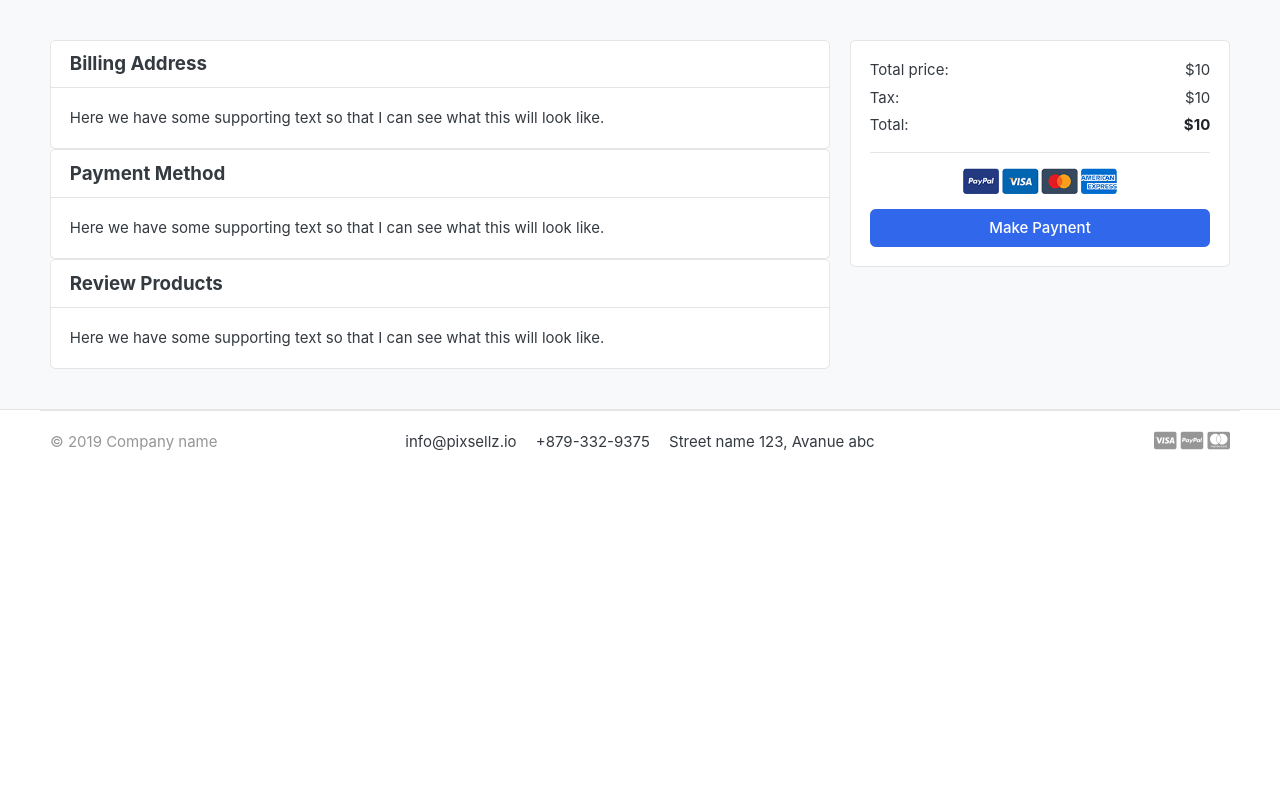
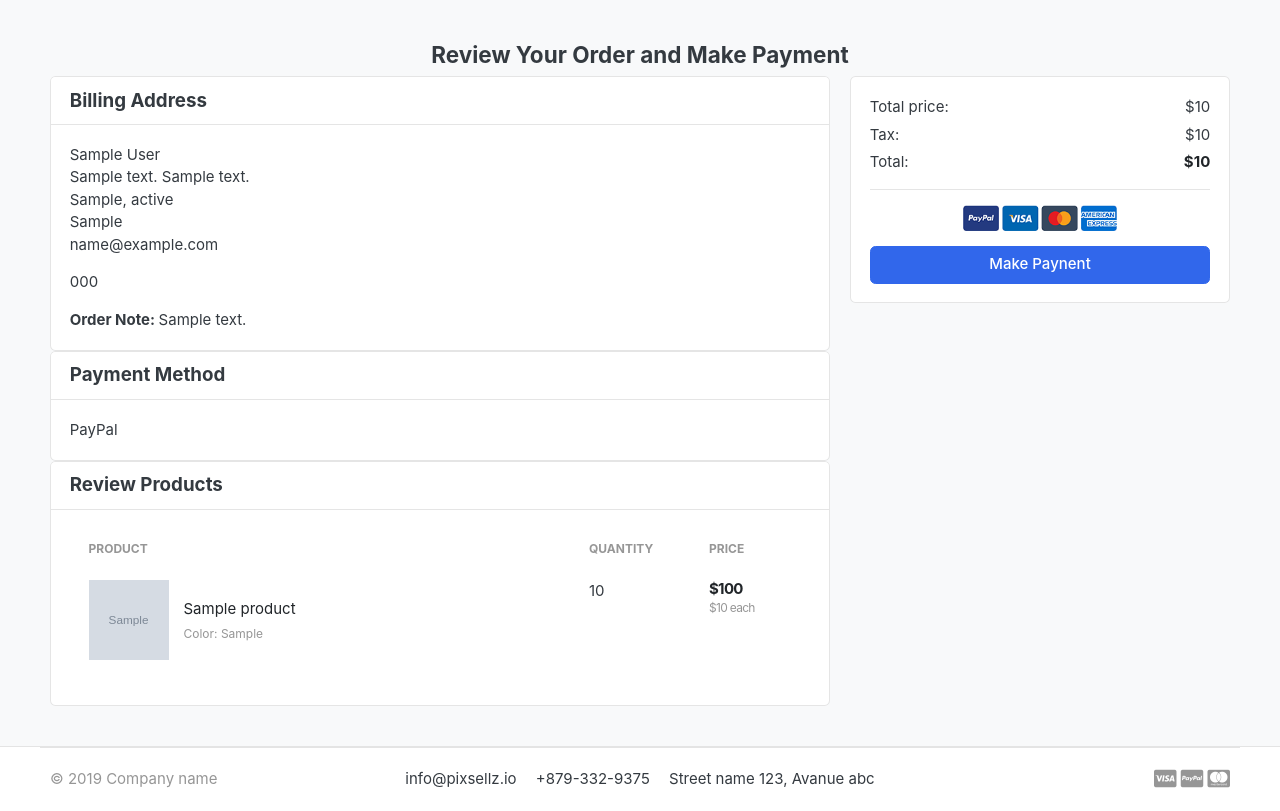
Before and after one commit to inherentspice/ecommerce, a Django app: template templates/orders/payments.html in a window 1280 px wide. Shown: the part 118-929 px from the top of the page. Before the commit the page ends 569 px from the top, so only its background shows below. Run offline with Django 3.2, Linux system fonts and the light colour scheme; tables that the repository leaves empty hold one stand-in row (values such as "Sample post"); the template is opened without the code that fills it: values that come from a table or form of the project are taken from there, most other values are stand-ins (such as "Sample title", 1, 10 or a date in 2020); grey boxes marked "Sample" are stand-in pictures; some libraries are stand-ins or nearby versions; some web fonts are replaced.

Commit message:
added dynamic values to payment page

```diff
--- a/orders/models.py
+++ b/orders/models.py
@@ -42,6 +42,12 @@ class Order(models.Model):
     created_at = models.DateTimeField(auto_now_add=True)
     updated_at = models.DateTimeField(auto_now=True)
 
+    def full_name(self):
+        return f'{self.first_name} {self.last_name}'
+
+    def full_address(self):
+        return f'{self.address_line_1} {self.address_line_2}'
+
     def __str__(self):
         return self.first_name
 
--- a/templates/orders/payments.html
+++ b/templates/orders/payments.html
@@ -4,26 +4,74 @@
 {% block content %}
 <section class="section-content padding-y bg">
   <div class="container">
-
-  <!-- ============================ COMPONENT 1 ================================= -->
+    <h4 class="text-center mb-10">Review Your Order and Make Payment</h4>
     <div class="row">
       <aside class="col-lg-8">
         <div class="card">
           <h5 class="card-header">Billing Address</h5>
           <div class="card-body">
-            <p class="card-text">Here we have some supporting text so that I can see what this will look like.</p>
+            <p class="card-text mb-0">{{ order.full_name }}</p>
+            <p class="card-text mb-0">{{ order.full_address }}</p>
+            <p class="card-text mb-0">{{ order.city }}, {{ order.state }}</p>
+            <p class="card-text mb-0">{{ order.country}}</p>
+            <p class="card-text">{{ order.email }}</p>
+            <p class="card-text">{{ order.phone }}</p>
+
+            {% if order.order_note %}
+              <b>Order Note: </b> {{ order.order_note }}
+            {% endif %}
+
           </div>
         </div>
         <div class="card">
           <h5 class="card-header">Payment Method</h5>
           <div class="card-body">
-            <p class="card-text">Here we have some supporting text so that I can see what this will look like.</p>
+            <p class="card-text">PayPal</p>
           </div>
         </div>
         <div class="card">
           <h5 class="card-header">Review Products</h5>
           <div class="card-body">
-            <p class="card-text">Here we have some supporting text so that I can see what this will look like.</p>
+            <table class="table table-borderless table-shopping-cart">
+              <thead class="text-muted">
+                <tr class="small text-uppercase">
+                  <th scope="col">Product</th>
+                  <th scope="col" width="120">Quantity</th>
+                  <th scope="col" width="120">Price</th>
+                </tr>
+              </thead>
+            <tbody>
+            {% for cart_item in cart_items %}
+              <tr>
+                <td>
+                  <figure class="itemside align-items-center">
+                    <div class="aside"><img src="{{ cart_item.product.image.url }}" class="img-sm"></div>
+                    <figcaption class="info">
+                      <a href="{{ cart_item.product.get_url }}" class="title text-dark">{{ cart_item.product.product_name }}</a>
+                      <p class="text-muted small">
+                        {% if cart_item.variations.all %}
+                          {% for item in cart_item.variations.all %}
+                            {{ item.variation_category | capfirst}}: {{ item.variation_value | capfirst}} <br>
+                          {% endfor %}
+                        {% endif %}
+                      </p>
+                    </figcaption>
+                  </figure>
+                </td>
+                <td>
+                <!-- col.// -->
+                  <label for="">{{ cart_item.quantity }} </label>
+                </td>
+                <td>
+                  <div class="price-wrap">
+                    <var class="price">${{ cart_item.sub_total }}</var>
+                    <small class="text-muted"> ${{ cart_item.product.price }} each </small>
+                  </div> <!-- price-wrap .// -->
+                </td>
+              </tr>
+            {% endfor %}
+            </tbody>
+            </table>
           </div>
         </div>
       </aside> <!-- col.// -->
```
Also changed, not shown: orders/views.py (+12 -2 lines).
